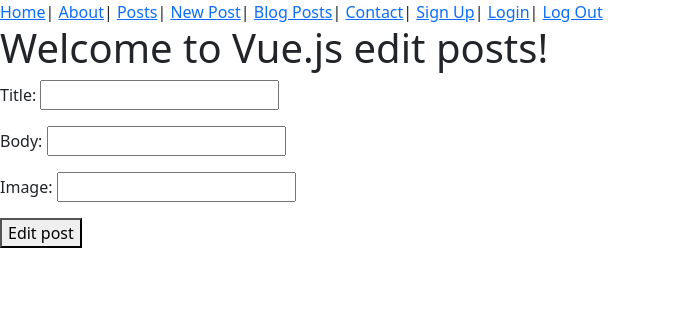
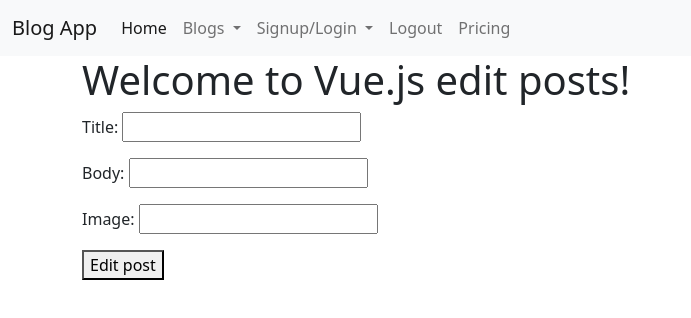
Before and after one commit to brittneynusbaum/blog-api, a Vue app: page /posts/1/edit in a window 1280 px wide. Shown: the top 318 px of the page, without its empty margins (0-691 px from the left). Built offline with nearby package versions, Linux system fonts and the light colour scheme; no server answers.

Commit message:
adds navbar

```diff
--- a/src/App.vue
+++ b/src/App.vue
@@ -1,6 +1,49 @@
 <template>
   <nav>
-    <router-link to="/">Home</router-link>|
+
+    <nav class="navbar navbar-expand-lg navbar-light bg-light">
+      <div class="container-fluid">
+        <a class="navbar-brand" href="#">Blog App</a>
+        <button class="navbar-toggler" type="button" data-bs-toggle="collapse" data-bs-target="#navbarNavDropdown"
+          aria-controls="navbarNavDropdown" aria-expanded="false" aria-label="Toggle navigation">
+          <span class="navbar-toggler-icon"></span>
+        </button>
+        <div class="collapse navbar-collapse" id="navbarNavDropdown">
+          <ul class="navbar-nav">
+            <li class="nav-item">
+              <a class="nav-link active" aria-current="page" href="/">Home</a>
+            </li>
+            <li class="nav-item dropdown">
+              <a class="nav-link dropdown-toggle" href="#" id="navbarDropdownMenuLink" role="button"
+                data-bs-toggle="dropdown" aria-expanded="false">
+                Blogs
+              </a>
+              <ul class="dropdown-menu" aria-labelledby="navbarDropdownMenuLink">
+                <li><a class="dropdown-item" href="/posts">View all posts</a></li>
+                <li><a class="dropdown-item" href="/posts-new">Add a new post</a></li>
+              </ul>
+            </li>
+            <li class="nav-item dropdown">
+              <a class="nav-link dropdown-toggle" href="#" id="navbarDropdownMenuLink" role="button"
+                data-bs-toggle="dropdown" aria-expanded="false">
+                Signup/Login
+              </a>
+              <ul class="dropdown-menu" aria-labelledby="navbarDropdownMenuLink">
+                <li><a class="dropdown-item" href="/signup">Signup</a></li>
+                <li><a class="dropdown-item" href="/login">Login</a></li>
+              </ul>
+            </li>
+            <li class="nav-item">
+              <a class="nav-link" href="logout">Logout</a>
+            </li>
+            <li class="nav-item">
+              <a class="nav-link" href="#">Pricing</a>
+            </li>
+          </ul>
+        </div>
+      </div>
+    </nav>
+    <!-- <router-link to="/">Home</router-link>|
     <router-link to="/about">About</router-link>|
     <router-link to="/posts">Posts</router-link>|
     <router-link to="/posts-new">New Post</router-link>|
@@ -8,9 +51,11 @@
     <router-link to="/contact">Contact</router-link>|
     <router-link to="/signup">Sign Up</router-link>|
     <router-link to="/login">Login</router-link>|
-    <router-link to="/logout">Log Out</router-link>
+    <router-link to="/logout">Log Out</router-link> -->
   </nav>
-  <router-view />
+  <div class="container">
+    <router-view />
+  </div>
 </template>
 
 <style>
--- a/src/views/PostsEdit.vue
+++ b/src/views/PostsEdit.vue
@@ -19,7 +19,7 @@
       console.log('editing post')
       axios.patch(`/posts/${this.$route.params.id}.json`, this.editPostParams).then(response => {
         console.log(response.data);
-        this.$router.push("/posts")
+        this.$router.push(`/posts/${this.$route.params.id}.json`)
       });
     }
   },
@@ -29,9 +29,9 @@
 <template>
   <div class="home">
     <h1>{{ message }}</h1>
-    <p>Title: <input v-model="this.editPostParams.title"></p>
-    <p>Body: <input v-model="this.editPostParams.body"></p>
-    <p>Image: <input v-model="this.editPostParams.image"></p>
+    <p>Title: <input v-model="editPostParams.title"></p>
+    <p>Body: <input v-model="editPostParams.body"></p>
+    <p>Image: <input v-model="editPostParams.image"></p>
     <p><button v-on:click="editPost()">Edit post</button></p>
   </div>
 </template>
--- a/src/views/PostsShow.vue
+++ b/src/views/PostsShow.vue
@@ -36,7 +36,8 @@
     <p>{{ currentPost.body }}</p>
     <img v-bind:src="currentPost.image" />
     <hr />
-    <button v-on:click="deletePost">Delete post</button>
+    <button v-on:click="editPost()">Edit post</button>
+    <button v-on:click="deletePost()">Delete post</button>
   </div>
 </template>
 
```
